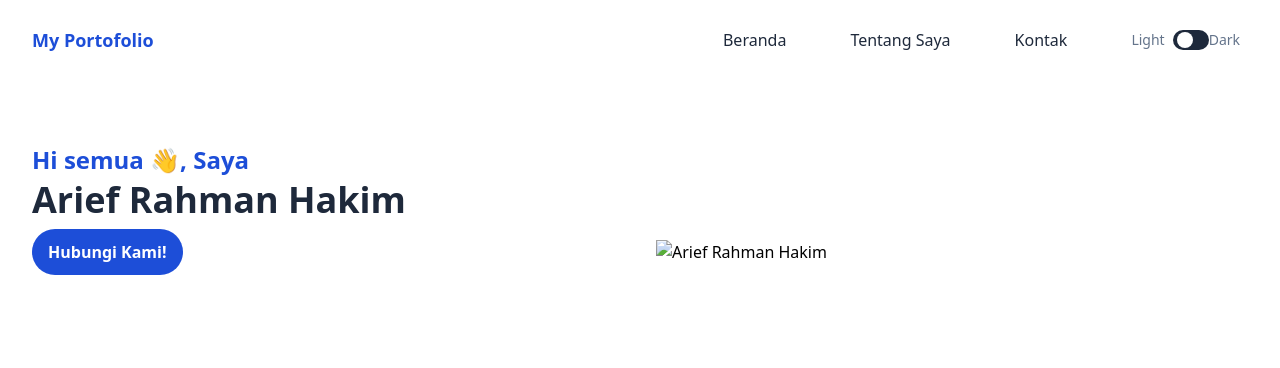
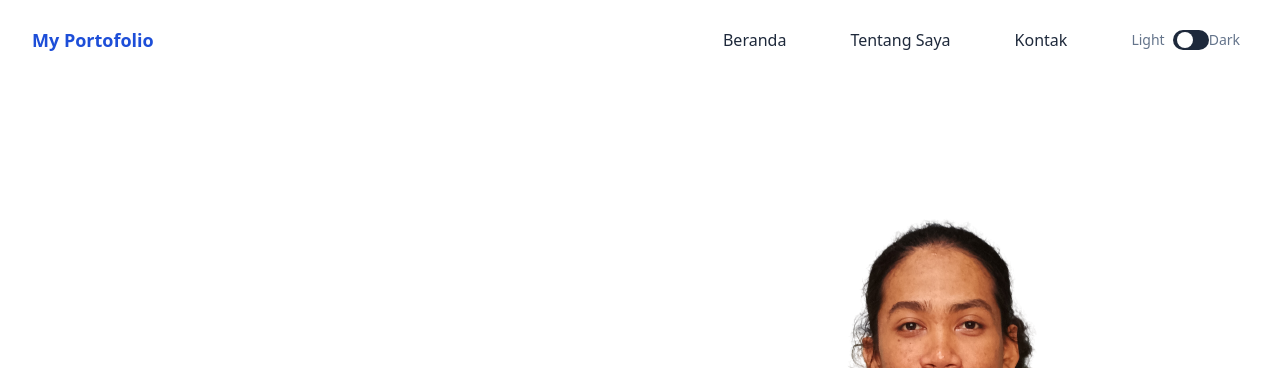
Before and after one commit to AripHakim/My-Portofolio, a website: page index.html in a window 1280 px wide. Shown: the top 368 px of the page. Drawn offline with nearby package versions, Linux system fonts and the light colour scheme; files that its build step writes are made by us from their sources; the site is published under a folder, as on GitHub Pages, so addresses that start at the root find nothing.

Commit message:
Update index.html

```diff
--- a/index.html
+++ b/index.html
@@ -78,7 +78,7 @@
                 </div>
                 <div class="w-full self-end px-4 lg:w-1/2">
                     <div class="mt-10">
-                        <img src="/public/hero.png" alt="Arief Rahman Hakim" class="max-w-full mx-auto">
+                        <img src="public/hero.png" alt="Arief Rahman Hakim" class="max-w-full mx-auto">
                     </div>
                 </div>
             </div>
```
